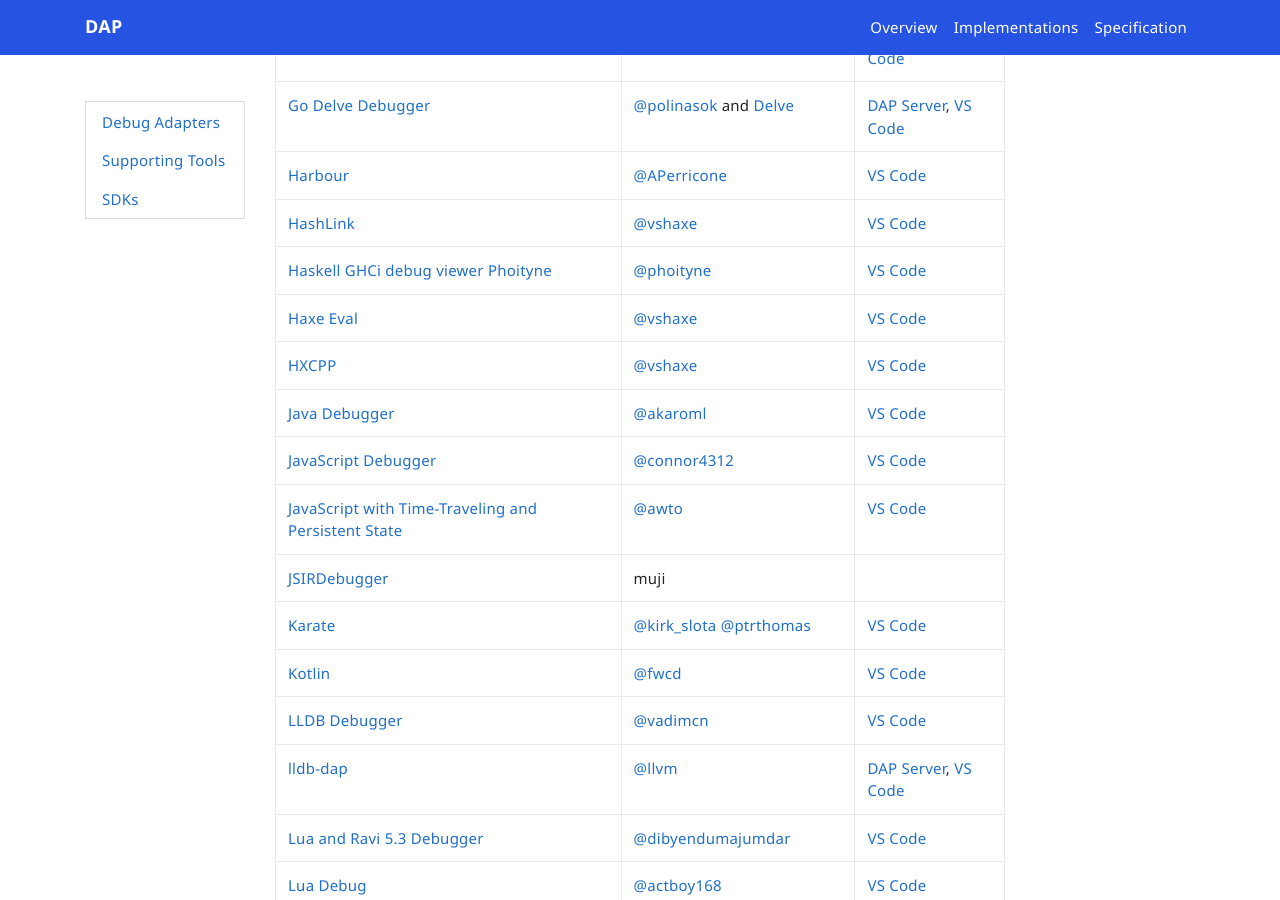
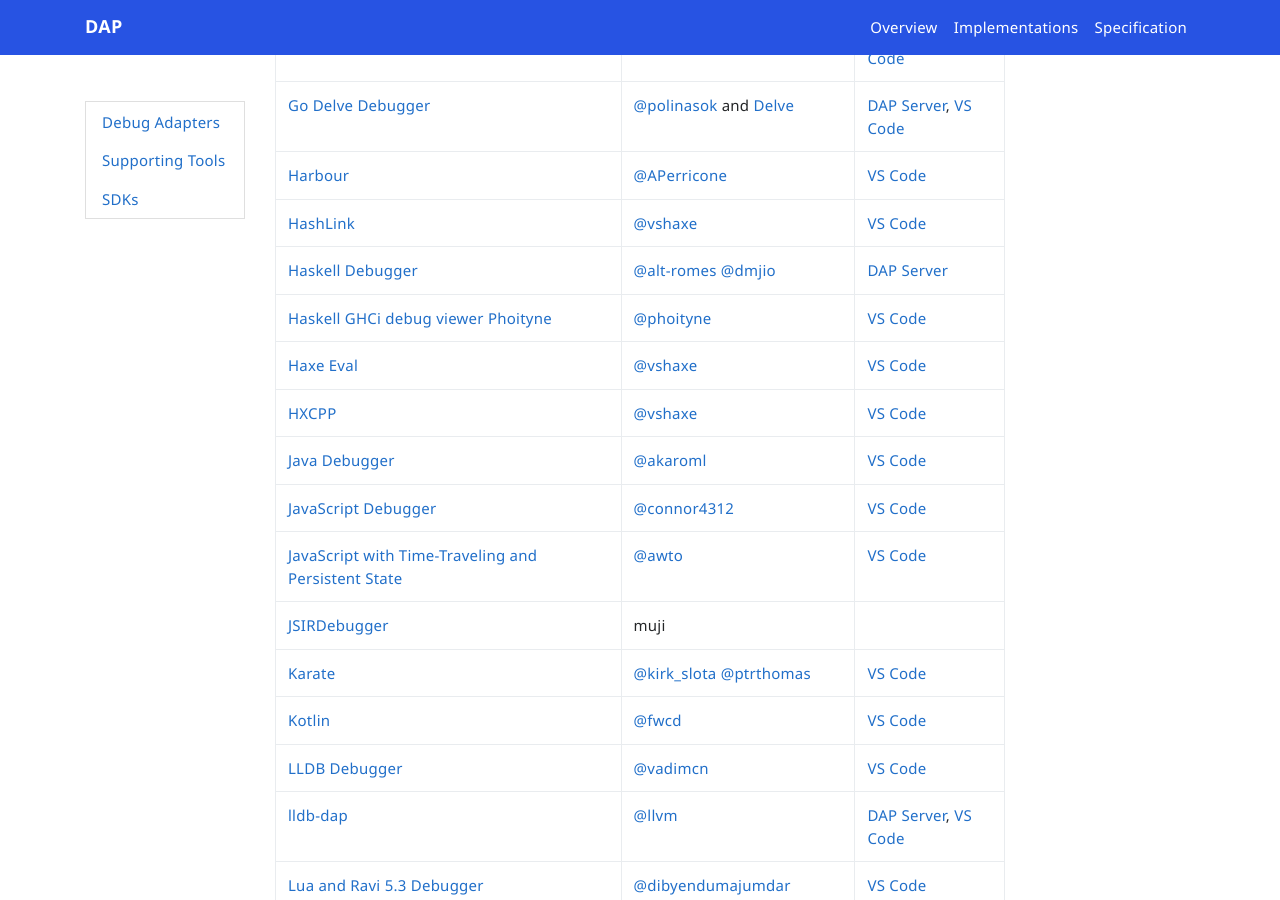
Before and after one commit to microsoft/debug-adapter-protocol, a Jekyll site: the page built from _implementors/adapters.md, in a window 1280 px wide and 900 px high, scrolled down 1948 px. Built offline with Jekyll 4.4.1, drawn with Linux system fonts in a browser that asks for light colours; nearby versions of some CDN libraries; comment, search, counter and statistics services are not loaded.

Commit message:
Update debug adapters list in adapters.md (#562)
Adds haskell-debugger to the list

```diff
--- a/_implementors/adapters.md
+++ b/_implementors/adapters.md
@@ -47,6 +47,7 @@
 [Go Delve Debugger](https://github.com/go-delve/delve/tree/master/service/dap)| [@polinasok](https://github.com/polinasok) and [Delve](https://github.com/go-delve)| [DAP Server](https://github.com/go-delve/delve/tree/master/Documentation/api/dap), [VS Code](https://github.com/golang/vscode-go/blob/master/docs/debugging.md)
 [Harbour](https://github.com/APerricone/harbourCodeExtension)|[@APerricone](https://github.com/APerricone)|[VS Code](https://marketplace.visualstudio.com/items?itemName=aperricone.harbour)
 [HashLink](https://github.com/vshaxe/hashlink-debugger)|[@vshaxe](https://github.com/vshaxe/)|[VS Code](https://marketplace.visualstudio.com/items?itemName=HaxeFoundation.haxe-hl)
+[Haskell Debugger](https://well-typed.github.io/haskell-debugger/)|[@alt-romes](https://github.com/alt-romes) [@dmjio](https://github.com/dmjio)|[DAP Server](https://github.com/well-typed/haskell-debugger)
 [Haskell GHCi debug viewer Phoityne](https://github.com/phoityne/phoityne-vscode)|[@phoityne](https://github.com/phoityne)|[VS Code](https://marketplace.visualstudio.com/items?itemName=phoityne.phoityne-vscode)
 [Haxe Eval](https://github.com/vshaxe/eval-debugger)|[@vshaxe](https://github.com/vshaxe/)|[VS Code](https://marketplace.visualstudio.com/items?itemName=nadako.vshaxe)
 [HXCPP](https://github.com/vshaxe/hxcpp-debugger)|[@vshaxe](https://github.com/vshaxe/)|[VS Code](https://marketplace.visualstudio.com/items?itemName=vshaxe.hxcpp-debugger)
```
